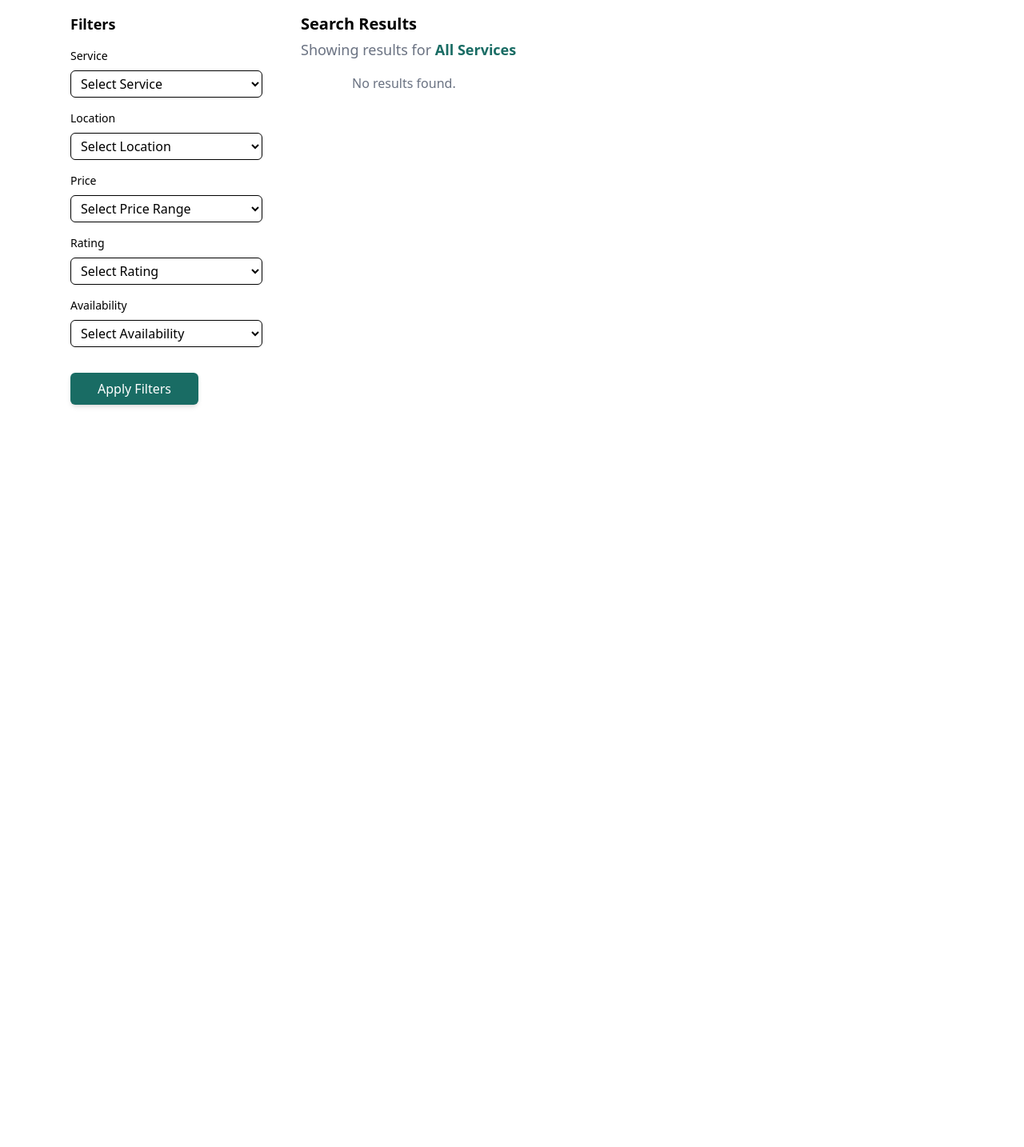
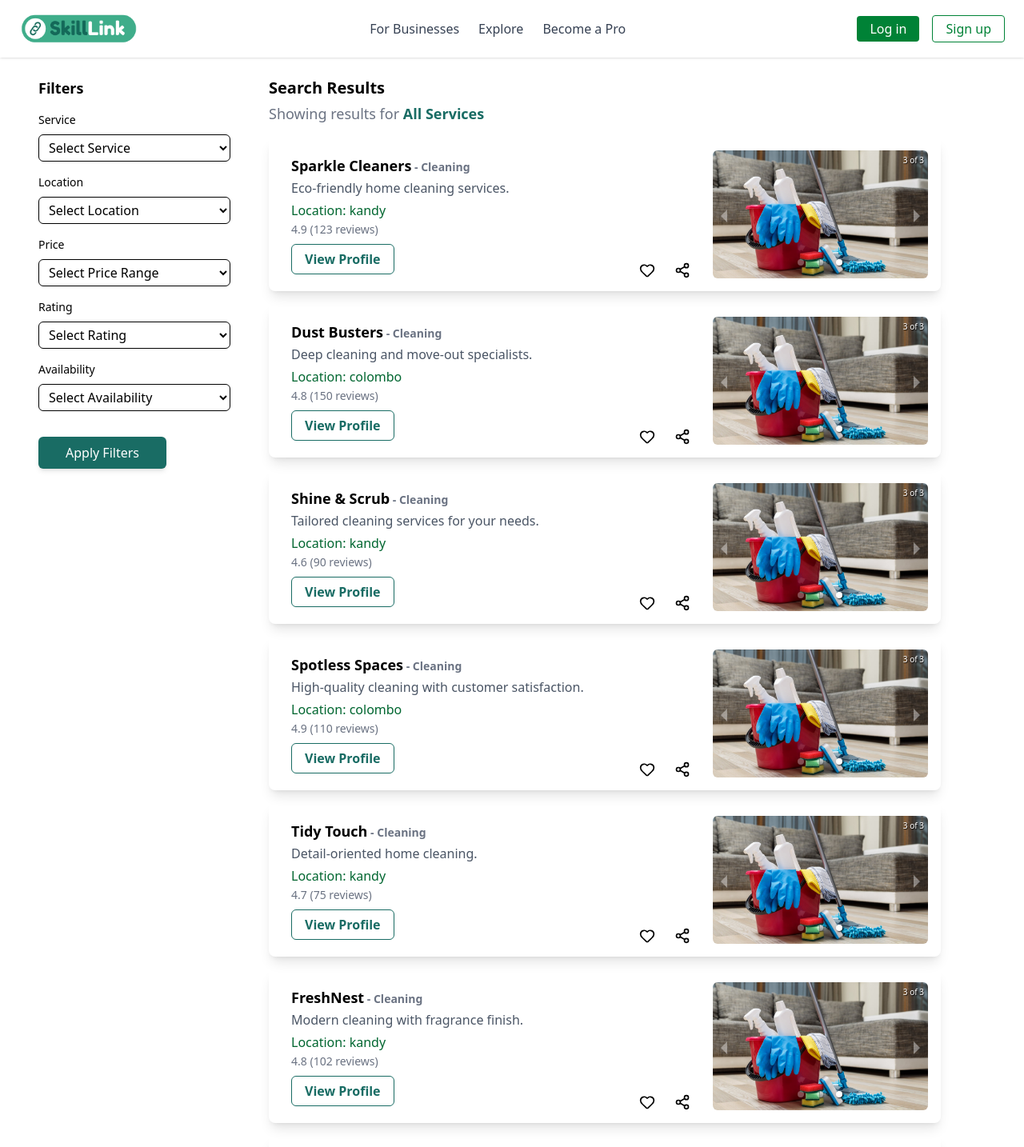
Before and after one commit to Dinesh0017/skillLink, a React (Vite) app: page /search in a window 1280 px wide. Shown: the top 1434 px of the page at 80% size. Before the commit the page ends 800 px from the top, so only its background shows below. Built offline with nearby package versions, Linux system fonts and the light colour scheme.

Commit message:
search result done

```diff
--- a/src/components/FilterSection.jsx
+++ b/src/components/FilterSection.jsx
@@ -2,7 +2,7 @@ import React from "react";
 
 const FilterSection = ({ filters, setFilters, handleApply }) => {
   return (
-    <div className=" w-full md:w-1/4 p-4 lg:mx-8 lg:ml-18">
+    <div className="w-full md:w-1/4 p-4 lg:mx-8  sticky top-20 h-fit">
       <h3 className="text-lg font-semibold mb-4">Filters</h3>
 
       {/* Service */}
@@ -11,7 +11,7 @@ const FilterSection = ({ filters, setFilters, handleApply }) => {
         <select
           value={filters.service || ""}
           onChange={(e) => setFilters({ ...filters, service: e.target.value })}
-          className="w-60 border rounded-md px-2 py-1 "
+          className="w-60 border rounded-md px-2 py-1"
         >
           <option value="">Select Service</option>
           <option value="cleaning">Cleaning</option>
--- a/src/components/Hero.jsx
+++ b/src/components/Hero.jsx
@@ -9,7 +9,11 @@ const Hero = () => {
 
   const handleSearch = () => {
     if (query.trim() !== "") {
-      navigate(`/search?skill=${query}`);
+      // encode query to handle spaces like "cleaning services"
+      navigate(`/search?skill=${encodeURIComponent(query.trim())}`);
+    } else {
+      // if empty, go to all services
+      navigate(`/search`);
     }
   };
 
@@ -28,17 +32,21 @@ const Hero = () => {
           Millions of people use SkillLink to turn their ideas into reality.
         </p>
         <div className="flex mt-6 max-w-lg mx-auto bg-white rounded-lg overflow-hidden p-1 relative">
-          <Search className="absolute left-3 top-1/2 -translate-y-1/2 text-black" size={18} />
+          <Search
+            className="absolute left-3 top-1/2 -translate-y-1/2 text-black"
+            size={18}
+          />
           <input
             type="text"
-            placeholder="Search for services"
+            placeholder="Search for services (e.g. Cleaning)"
             className="flex-1 pl-10 pr-2 py-2 rounded-l-lg text-black"
             value={query}
             onChange={(e) => setQuery(e.target.value)}
+            onKeyDown={(e) => e.key === "Enter" && handleSearch()}
           />
           <button
             onClick={handleSearch}
-className="bg-[#196C64] ml-2 px-4 py-2 rounded-lg text-white cursor-pointer hover:bg-green-800 transition-colors hover:shadow-lg"
+            className="bg-[#196C64] ml-2 px-4 py-2 rounded-lg text-white cursor-pointer hover:bg-green-800 transition-colors hover:shadow-lg"
           >
             Search
           </button>
--- a/src/components/ResultCard.jsx
+++ b/src/components/ResultCard.jsx
@@ -1,13 +1,17 @@
 import React from "react";
 import { Carousel } from "react-responsive-carousel";
 import "react-responsive-carousel/lib/styles/carousel.min.css";
+import { Heart, Share2 } from "lucide-react";
 
 const ResultCard = ({ service }) => {
   return (
-    <div className=" rounded-lg p-4 flex flex-col md:flex-row items-center gap-4 shadow-lg hover:shadow-lg transition lg:mr-22 lg:-ml-16">
+    <div className="rounded-lg p-4 flex flex-col md:flex-row items-center gap-4 shadow-lg hover:shadow-lg transition lg:mr-22 lg:-ml-16">
       {/* Service details */}
       <div className="flex-1 ml-3 leading-7">
-        <h3 className="text-lg font-semibold">{service.name}</h3>
+        <h3 className="text-lg font-semibold">
+          {service.name}
+          <span className="text-sm text-gray-500"> - {service.category}</span>
+        </h3>
         <p className="text-gray-600">{service.desc}</p>
         <p className="text-green-800">Location: {service.location}</p>
         <p className="text-sm text-gray-500">
@@ -17,8 +21,9 @@ const ResultCard = ({ service }) => {
           View Profile
         </button>
       </div>
-            {/* Carousel for images */}
-      <div className="w-full md:w-1/3">
+
+      {/* Carousel + icons */}
+      <div className="w-full md:w-1/3 relative">
         <Carousel showThumbs={false} infiniteLoop autoPlay>
           {service.images.map((img, idx) => (
             <div key={idx}>
@@ -30,6 +35,16 @@ const ResultCard = ({ service }) => {
             </div>
           ))}
         </Carousel>
+
+        {/* ✅ Share & Favorite OUTSIDE, bottom-right */}
+        <div className="absolute -bottom-2 lg:-left-25 flex space-x-2">
+          <button className="p-2  hover:bg-red-100  hover:text-red-600 transition ">
+            <Heart size={20} />
+          </button>
+          <button className="p-2  hover:bg-blue-100 hover:text-blue-600 transition">
+            <Share2 size={20} />
+          </button>
+        </div>
       </div>
     </div>
   );
--- a/src/components/ResultList.jsx
+++ b/src/components/ResultList.jsx
@@ -14,9 +14,11 @@ const ResultList = ({ services, filters }) => {
         </span>
         {filters.location && (
           <>
-            {" "}in
+            {" "}
+            in
             <span className="text-[#196C64] font-semibold">
-              {" "}{`"${filters.location}"`}
+              {" "}
+              {`"${filters.location}"`}
             </span>
           </>
         )}
--- a/src/data/servicesData.js
+++ b/src/data/servicesData.js
@@ -7,6 +7,7 @@ import tutoring1 from "../assets/tutoring.jpg";
 export const cleaningServices = [
   {
     id: 1,
+    category: "Cleaning",
     name: "Sparkle Cleaners",
     desc: "Eco-friendly home cleaning services.",
     rating: 4.9,
@@ -16,6 +17,7 @@ export const cleaningServices = [
   },
   {
     id: 2,
+    category: "Cleaning",
     name: "Dust Busters",
     desc: "Deep cleaning and move-out specialists.",
     rating: 4.8,
@@ -25,6 +27,7 @@ export const cleaningServices = [
   },
   {
     id: 3,
+    category: "Cleaning",
     name: "Shine & Scrub",
     desc: "Tailored cleaning services for your needs.",
     rating: 4.6,
@@ -34,6 +37,7 @@ export const cleaningServices = [
   },
   {
     id: 4,
+    category: "Cleaning",
     name: "Spotless Spaces",
     desc: "High-quality cleaning with customer satisfaction.",
     rating: 4.9,
@@ -43,6 +47,7 @@ export const cleaningServices = [
   },
   {
     id: 5,
+    category: "Cleaning",
     name: "Tidy Touch",
     desc: "Detail-oriented home cleaning.",
     rating: 4.7,
@@ -52,6 +57,7 @@ export const cleaningServices = [
   },
   {
     id: 6,
+    category: "Cleaning",
     name: "FreshNest",
     desc: "Modern cleaning with fragrance finish.",
     rating: 4.8,
@@ -64,6 +70,7 @@ export const cleaningServices = [
 export const plumbingServices = [
   {
     id: 1,
+    category: "Plumbing",
     name: "PipeFix",
     desc: "24/7 pipe repair service.",
     rating: 4.7,
@@ -73,6 +80,7 @@ export const plumbingServices = [
   },
   {
     id: 2,
+    category: "Plumbing",
     name: "Leak Masters",
     desc: "Leak detection and fixing.",
     rating: 4.6,
@@ -82,6 +90,7 @@ export const plumbingServices = [
   },
   {
     id: 3,
+    category: "Plumbing",
     name: "Flow Experts",
     desc: "Professional water system installation.",
     rating: 4.8,
@@ -91,6 +100,7 @@ export const plumbingServices = [
   },
   {
     id: 4,
+    category: "Plumbing",
     name: "Drain Doctor",
     desc: "Clogged drain specialists.",
     rating: 4.9,
@@ -100,6 +110,7 @@ export const plumbingServices = [
   },
   {
     id: 5,
+    category: "Plumbing",
     name: "HydroFix",
     desc: "Affordable plumbing solutions.",
     rating: 4.5,
@@ -109,6 +120,7 @@ export const plumbingServices = [
   },
   {
     id: 6,
+    category: "Plumbing",
     name: "PipeLine Pros",
     desc: "Certified plumbers on call.",
     rating: 4.8,
@@ -121,6 +133,7 @@ export const plumbingServices = [
 export const electricalServices = [
   {
     id: 1,
+    category: "Electrical",
     name: "Bright Sparks",
     desc: "Lighting installation & repair.",
     rating: 4.9,
@@ -130,6 +143,7 @@ export const electricalServices = [
   },
   {
     id: 2,
+    category: "Electrical",
     name: "WiredRight",
     desc: "Safe wiring solutions.",
     rating: 4.7,
@@ -139,6 +153,7 @@ export const electricalServices = [
   },
   {
     id: 3,
+    category: "Electrical",
     name: "PowerFix",
     desc: "Quick electrical fixes.",
     rating: 4.6,
@@ -148,6 +163,7 @@ export const electricalServices = [
   },
   {
     id: 4,
+    category: "Electrical",
     name: "ShockShield",
     desc: "Emergency electricians.",
     rating: 4.8,
@@ -157,6 +173,7 @@ export const electricalServices = [
   },
   {
     id: 5,
+    category: "Electrical",
     name: "CircuitCare",
     desc: "Panel and circuit solutions.",
     rating: 4.7,
@@ -166,6 +183,7 @@ export const electricalServices = [
   },
   {
     id: 6,
+    category: "Electrical",
     name: "SafeVolt",
     desc: "Modern electrical upgrades.",
     rating: 4.9,
@@ -178,6 +196,7 @@ export const electricalServices = [
 export const tutoringServices = [
   {
     id: 1,
+    category: "Tutoring",
     name: "Math Masters",
     desc: "Expert math tutoring.",
     rating: 4.9,
@@ -187,6 +206,7 @@ export const tutoringServices = [
   },
   {
     id: 2,
+    category: "Tutoring",
     name: "CodeCamp",
     desc: "Learn coding from scratch.",
     rating: 4.8,
@@ -196,6 +216,7 @@ export const tutoringServices = [
   },
   {
     id: 3,
+    category: "Tutoring",
     name: "LangLab",
     desc: "Language tutoring experts.",
     rating: 4.7,
@@ -205,6 +226,7 @@ export const tutoringServices = [
   },
   {
     id: 4,
+    category: "Tutoring",
     name: "SciZone",
     desc: "Science simplified.",
     rating: 4.8,
@@ -214,6 +236,7 @@ export const tutoringServices = [
   },
   {
     id: 5,
+    category: "Tutoring",
     name: "History Hub",
     desc: "Interactive history lessons.",
     rating: 4.6,
@@ -223,6 +246,7 @@ export const tutoringServices = [
   },
   {
     id: 6,
+    category: "Tutoring",
     name: "ExamEdge",
     desc: "Test prep specialists.",
     rating: 4.9,
--- a/src/pages/SearchResults.jsx
+++ b/src/pages/SearchResults.jsx
@@ -1,6 +1,9 @@
-import React, { useState } from "react";
+import React, { useState, useEffect } from "react";
+import { useLocation } from "react-router-dom";
 import FilterSection from "../components/FilterSection";
 import ResultList from "../components/ResultList";
+import Navbar from "../components/Navbar";
+import Footer from "../components/Footer";
 import {
   cleaningServices,
   plumbingServices,
@@ -9,7 +12,11 @@ import {
 } from "../data/servicesData";
 
 const SearchResults = () => {
-  const [filters, setFilters] = useState({});
+  const location = useLocation();
+  const queryParams = new URLSearchParams(location.search);
+  const initialService = queryParams.get("service") || "";
+
+  const [filters, setFilters] = useState({ service: initialService });
   const [results, setResults] = useState([]);
 
   const handleApply = () => {
@@ -21,14 +28,14 @@ const SearchResults = () => {
     else if (skill.includes("elect")) selected = electricalServices;
     else if (skill.includes("tutor") || skill.includes("teach"))
       selected = tutoringServices;
-    else selected = [
-      ...cleaningServices,
-      ...plumbingServices,
-      ...electricalServices,
-      ...tutoringServices,
-    ]; // show all if no service
+    else
+      selected = [
+        ...cleaningServices,
+        ...plumbingServices,
+        ...electricalServices,
+        ...tutoringServices,
+      ];
 
-    // 🔹 Apply location filter if user entered one
     if (filters.location) {
       selected = selected.filter((s) =>
         s.location?.toLowerCase().includes(filters.location.toLowerCase())
@@ -38,8 +45,15 @@ const SearchResults = () => {
     setResults(selected);
   };
 
+  // run search when component first loads (from hero section)
+  useEffect(() => {
+    handleApply();
+  }, [filters.service]);
+
   return (
-    <div className="flex flex-col md:flex-row min-h-screen">
+    <>
+    <Navbar />
+    <div className="flex flex-col md:flex-row min-h-screen mt-20">
       <FilterSection
         filters={filters}
         setFilters={setFilters}
@@ -47,6 +61,8 @@ const SearchResults = () => {
       />
       <ResultList services={results} filters={filters} />
     </div>
+    <Footer />
+    </>
   );
 };
 
```
